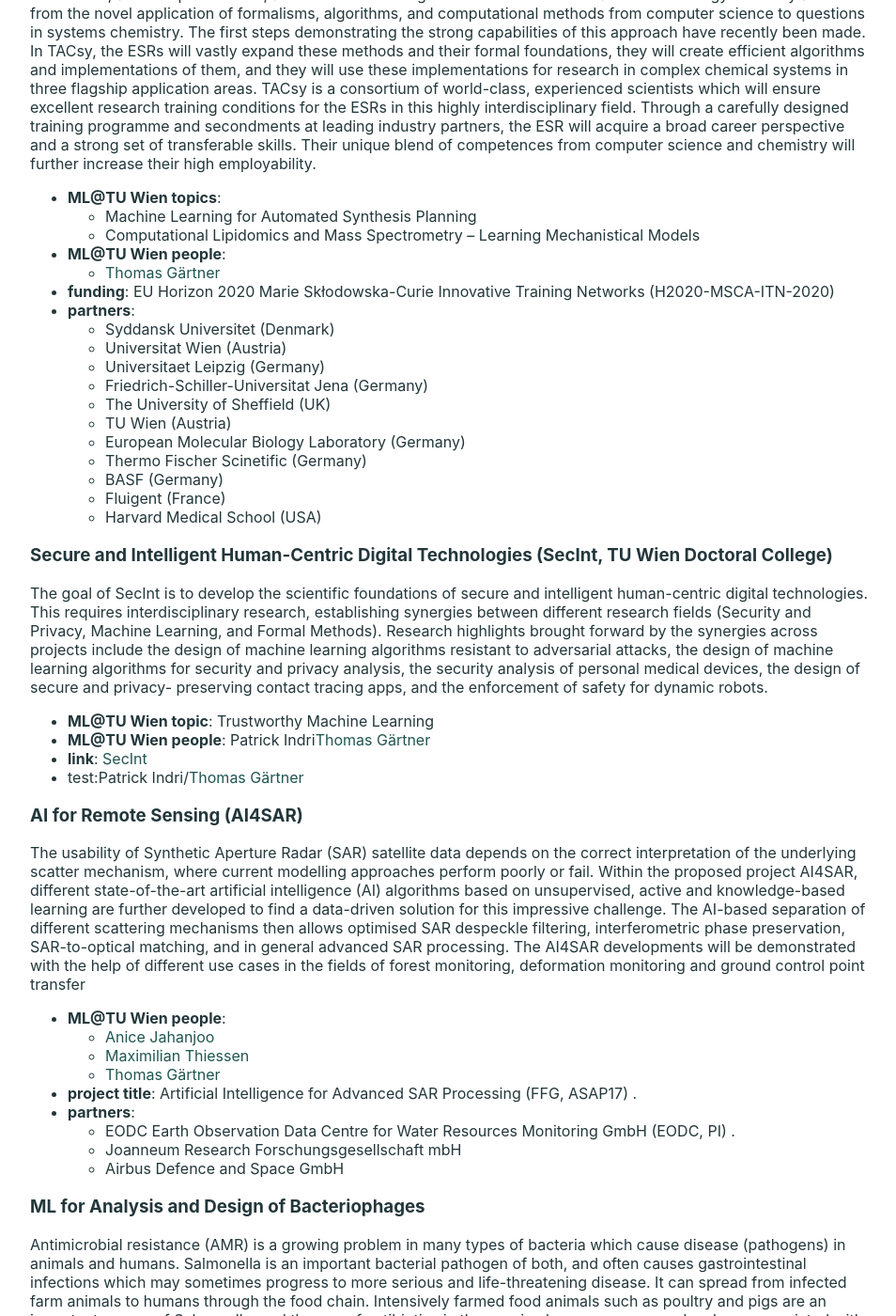
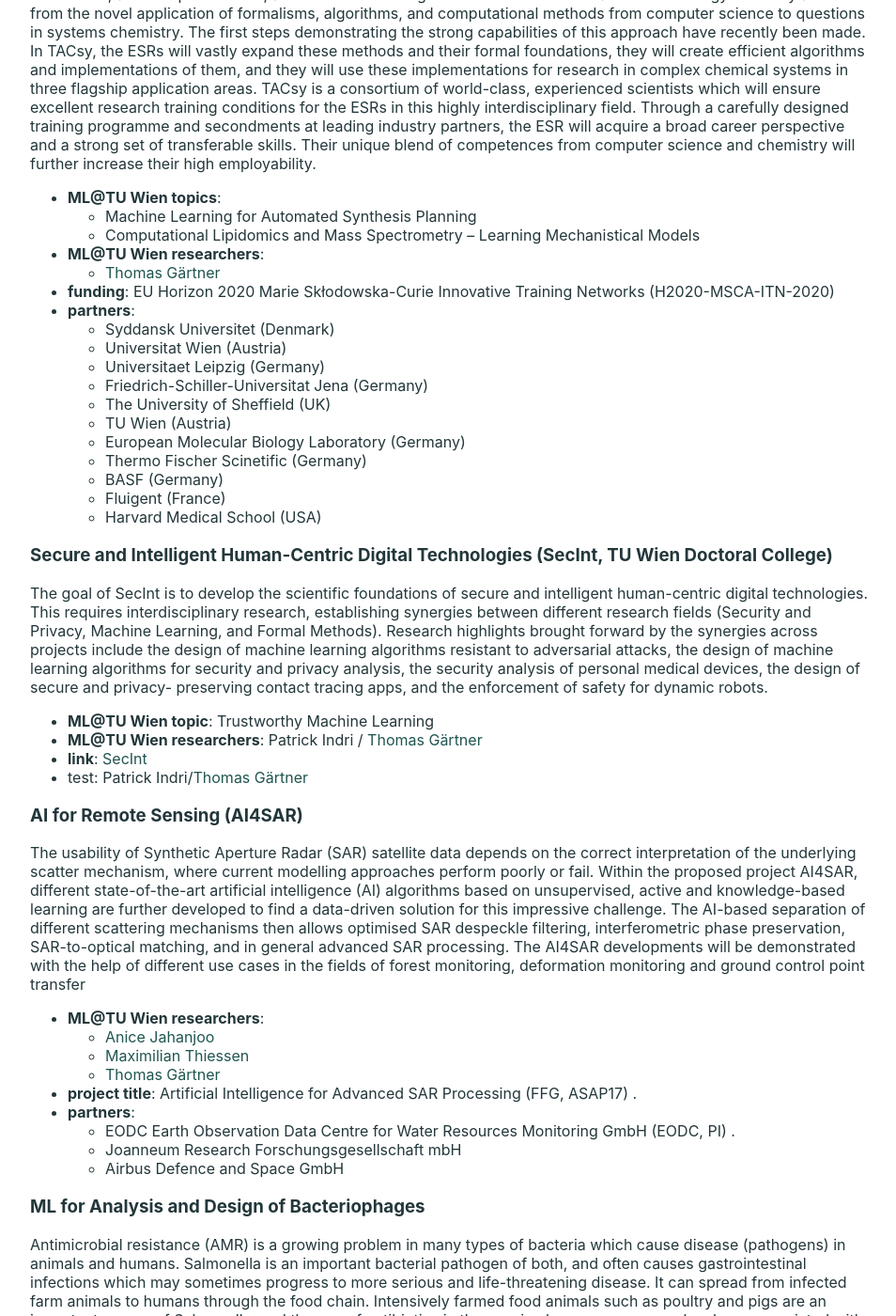
Before and after one commit to ml-tuw/ml-tuw.github.io, a Jekyll site: the page built from projects/md/index.md, in a window 1280 px wide and 1400 px high, scrolled down 937 px. Shown: the whole window at 94% size, without its empty margins (160-1114 px from the left). Built offline with Jekyll 4.4.1, drawn with Linux system fonts in a browser that asks for light colours; some of the changed text lies outside the part shown.

Commit message:
~~test~~

```diff
--- a/projects/md/index.md
+++ b/projects/md/index.md
@@ -30,7 +30,7 @@
 {% include linked_name.md id="ThomasGaertner" %}
 {% endcapture %}
 
- - **ML@TU Wien people**:
+ - **ML@TU Wien researchers**:
    - {{ ppl1 | strip_newlines}}
    - {{ ppl2 | strip_newlines}}
 
@@ -68,7 +68,7 @@
  - **ML@TU Wien topics**:
    - Machine Learning for Automated Synthesis Planning
    - Computational Lipidomics and Mass Spectrometry – Learning Mechanistical Models
- - **ML@TU Wien people**:
+ - **ML@TU Wien researchers**:
    - {% include linked_name.md id="ThomasGaertner" %}
  - **funding**: EU Horizon 2020 Marie Skłodowska-Curie Innovative Training Networks (H2020-MSCA-ITN-2020)
  - **partners**:
@@ -99,14 +99,14 @@
 {% capture pn %}
 {% for ppl in ppls %}
 {%- include linked_name.md id=ppl -%}
-{% if forloop.index < forloop.length and forloop.length>2 %} / {% endif %}
+{% if forloop.index < forloop.length %} / {% endif %}
 {% endfor %}
 {% endcapture %}
 
  - **ML@TU Wien topic**: Trustworthy Machine Learning
- - **ML@TU Wien people**: {{ pn | strip_newlines}}
+ - **ML@TU Wien researchers**: {{ pn | strip_newlines}}
  - **link**: [SecInt](https://secint.visp.wien/)
- - test: {%- include listppl.md ppls="PatrickIndri ThomasGaertner" -%}
+ - test: {% include listppl.md ppls="PatrickIndri ThomasGaertner" -%}
 
 ### AI for Remote Sensing (AI4SAR)
 
@@ -127,7 +127,7 @@
 cases in the fields of forest monitoring, deformation
 monitoring and ground control point transfer
 
- - **ML@TU Wien people**:
+ - **ML@TU Wien researchers**:
    - {% include linked_name.md id="AniceJahanjoo" %}
    - {% include linked_name.md id="MaxThiessen" %}
    - {% include linked_name.md id="ThomasGaertner" %}
@@ -148,7 +148,7 @@
 or those with poor immunity. There is an urgent need to find alternatives to antibiotics which are more sustainable.
 This project will use laboratory experiments and machine learning to build a comprehensive understanding of how phages infect Salmonella under different conditions.
 
- - **ML@TU Wien people**:
+ - **ML@TU Wien researchers**:
    - {% include linked_name.md id="TamaraDrucks" %}
    - {% include linked_name.md id="ThomasGaertner" %}
  - **project**: Using bacteriophage to control Salmonella in pigs (BBSRC responsive modes)
@@ -169,7 +169,7 @@
 geeignet sein, sondern für alle Studien.
 
  - **ML@TU Wien topic**: Machine Learning MOOC
- - **ML@TU Wien people**:
+ - **ML@TU Wien researchers**:
    - {% include linked_name.md id="DavidPenz" %}
    - {% include linked_name.md id="ThomasGaertner" %}
  - **project**: [eInformatics@Austria](https://www.tuwien.at/einformatics/) (BMBWF, Digitale und Soziale Transformation in der Hochschulbildung)
@@ -178,7 +178,7 @@
 
 ### ML for Analysis and Design of Molecules and Chemical Reactions
 
- - **ML@TU Wien people**: {% include linked_name.md id="ThomasGaertner" %}
+ - **ML@TU Wien researchers**: {% include linked_name.md id="ThomasGaertner" %}
  - **funding**: NPIF PhD studentship through the MRC IMPACT Doctoral Training Programme [MR/S502431/1, EP/S515516/1]
  - **partners**:
    - University of Nottingham
@@ -186,7 +186,7 @@
 
 ### ML in ShapeTech
 
- - **ML@TU Wien people**:
+ - **ML@TU Wien researchers**:
    - {% include linked_name.md id="AniceJahanjoo" %}
  - **project**: Shaping technology: biometric data, collective empowerment and humanization of work (WWTF, ICT20)
  - **PI**: [Nima TaheriNejad](https://www.ict.tuwien.ac.at/staff/taherinejad/index.html) (TU Wien)
@@ -202,7 +202,7 @@
  - **type**: WTZ (OeAD, BMBWF, FR 08/2022)
  - **project**: Modelling Complex Structured Real Biological and Chemical Data using Machine Learning
  - **partners**: [Nataliya Sokolovska](https://sites.google.com/view/nsokolovska) (Nataliya Sokolovska, Paris, France)
- - **ML@TU Wien people**:
+ - **ML@TU Wien researchers**:
    - {% include linked_name.md id="FabianJogl" %}
    - {% include linked_name.md id="DavidPenz" %}
    - {% include linked_name.md id="PatrickIndri" %}
```
